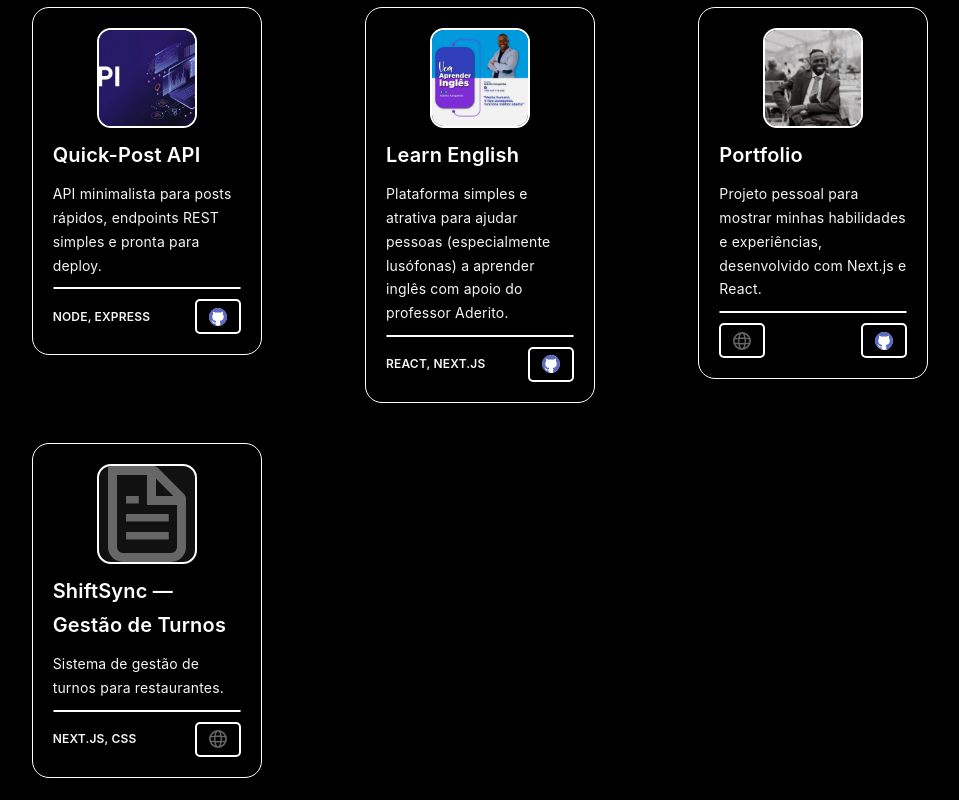
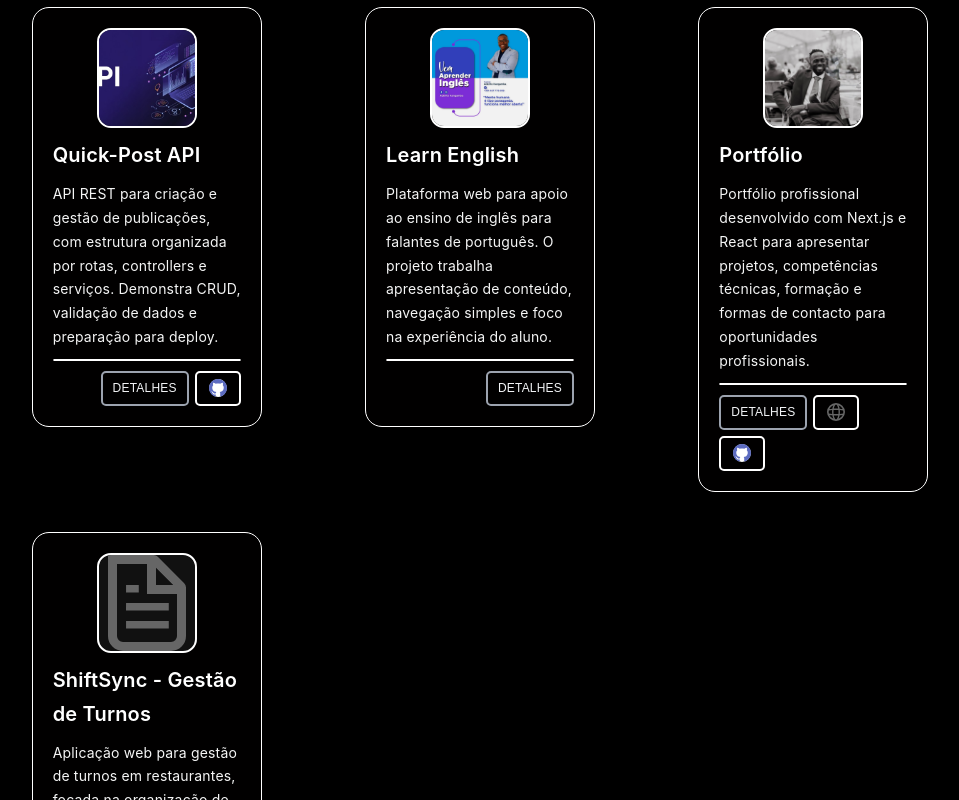
Before and after one commit to Iosaldo/Portifolio-Back-End-Iasaldo-, a Next.js app in the folder frontend/: page / in a window 1280 px wide. Shown: the part 1220-2020 px from the top of the page, without its empty margins (160-1119 px from the left). Built offline with nearby package versions, Linux system fonts and the light colour scheme.

Commit message:
Update dashboard header and project card footer layout

```diff
--- a/frontend/src/app/globals.css
+++ b/frontend/src/app/globals.css
@@ -776,25 +776,18 @@ body {
 }
 
 .project-card-footer {
-  display: flex;
-  flex-direction: row;
-  justify-content: space-between;
+  display: inline-flex;
   align-items: center;
   margin-top: auto;
+  margin-left: auto;
+  gap: 6px;
 }
 
-.project-card-price {
-  font-size: 12px;
-  font-weight: 600;
-  color: #f5f5f5;
-  text-transform: uppercase;
-}
-
-.project-card-price span {
-  font-size: 16px;
-  font-weight: 500;
-  color: var(--font-color-sub);
-  margin-right: 6px;
+.project-card-actions {
+  display: inline-flex;
+  align-items: center;
+  gap: 6px;
+  flex-wrap: wrap;
 }
 
 .project-card-btn {
@@ -818,6 +811,44 @@ body {
 
 .project-card-img:hover {
   transform: translateY(-3px);
+}
+
+.project-card-details {
+  overflow: hidden;
+  color: #f5f5f5;
+  font-size: 12px;
+}
+
+.project-card-detail {
+  display: grid;
+  gap: 4px;
+  padding: 8px 0;
+  border-top: 1px solid rgba(255, 255, 255, 0.16);
+}
+
+.project-card-detail:first-child {
+  border-top: 0;
+}
+
+.project-card-detail-label {
+  color: #ffffff;
+  font-size: 0.68rem;
+  font-weight: 700;
+  letter-spacing: 0.04em;
+  text-transform: uppercase;
+}
+
+.project-card-detail p,
+.project-card-detail-list {
+  margin: 0;
+  color: #f5f5f5;
+  line-height: 1.45;
+}
+
+.project-card-detail-list {
+  display: grid;
+  gap: 4px;
+  padding-left: 16px;
 }
 
 /* About Me Section Styles */
--- a/frontend/src/components/dashboard/DashboardHeader.js
+++ b/frontend/src/components/dashboard/DashboardHeader.js
@@ -1,20 +1,17 @@
 "use client";
 
-import Link from "next/link";
-import { useState } from "react";
-import { useProgressStore } from "@/store/useProgressStore";
 import useLanguageStore from "@/store/useLanguageStore";
 import "./DashboardHeader.css";
 
 const TRANSLATIONS = {
   pt: {
-    home: "Home",
+    home: "Início",
     projects: "Projetos",
-    skills: "Habilidades",
-    education: "Educação",
-    certificates: "Certificados",
-    allCertificates: "Ver todos os certificados",
-    about: "Sobre Mim",
+    skills: "Competências",
+    education: "Formação",
+    certificates: "Certificações",
+    allCertificates: "Todos os certificados",
+    about: "Sobre",
   },
   en: {
     home: "Home",
@@ -28,10 +25,7 @@ const TRANSLATIONS = {
 };
 
 export default function DashboardHeader() {
-  const { progress } = useProgressStore();
   const { language, setLanguage } = useLanguageStore();
-  const [showEducationMenu, setShowEducationMenu] = useState(false);
-  const locked = progress < 100;
   const t = TRANSLATIONS[language];
 
   return (
@@ -41,31 +35,9 @@ export default function DashboardHeader() {
         <button onClick={() => scrollToSection("projectos")}>
           {t.projects}
         </button>
-        <button onClick={() => scrollToSection("learning-focus")}>
-          {t.skills}
-        </button>
-        <div
-          className="nav-dropdown"
-          onMouseEnter={() => setShowEducationMenu(true)}
-          onMouseLeave={() => setShowEducationMenu(false)}
-        >
-          <button onClick={() => scrollToSection("education")}>
-            {t.education} ▾
-          </button>
-          {showEducationMenu && (
-            <div className="dropdown-menu">
-              <button onClick={() => scrollToSection("education")}>
-                {t.education}
-              </button>
-              <button onClick={() => scrollToSection("certificates")}>
-                {t.certificates}
-              </button>
-              <Link href="/certificados" className="dropdown-link">
-                {t.allCertificates}
-              </Link>
-            </div>
-          )}
-        </div>
+        <button onClick={() => scrollToSection("learning-focus")}>{t.skills}</button>
+        <button onClick={() => scrollToSection("education")}>{t.education}</button>
+        <button onClick={() => scrollToSection("certificates")}>{t.certificates}</button>
         <button onClick={() => scrollToSection("about")}>{t.about}</button>
       </nav>
 
--- a/frontend/src/components/dashboard/Projects.js
+++ b/frontend/src/components/dashboard/Projects.js
@@ -1,35 +1,157 @@
 "use client";
-import { gsap } from "gsap";
+
+import AnimatedContent from "@/components/AnimatedContent";
+import AnimatedText from "@/components/AnimatedText";
+import useLanguageStore from "@/store/useLanguageStore";
+import { AnimatePresence, motion } from "framer-motion";
 import Image from "next/image";
-import useLanguageStore from "@/store/useLanguageStore";
-import AnimatedText from "@/components/AnimatedText";
-import AnimatedContent from "@/components/AnimatedContent";
+import { useState } from "react";
 import "../../app/home.css";
 
 const TRANSLATIONS = {
   pt: {
     title: "Projetos",
+    detailsLabel: "Detalhes",
+    hideDetailsLabel: "Ocultar",
+    stackLabel: "Stack usada",
+    roleLabel: "Meu papel",
+    featuresLabel: "Funcionalidades",
+    statusLabel: "Estado",
     quickPostDescription:
-      "API minimalista para posts rápidos, endpoints REST simples e pronta para deploy.",
+      "API REST para criação e gestão de publicações, com estrutura organizada por rotas, controllers e serviços. Demonstra CRUD, validação de dados e preparação para deploy.",
+    quickPostDetails: {
+      role: "Planeamento da API, criação das rotas, validação e estrutura do backend.",
+      status:
+        "Projeto funcional, pronto para evoluir com autenticação, testes e documentação pública.",
+      features: [
+        "Endpoints REST organizados",
+        "CRUD de publicações",
+        "Validação de dados",
+        "Estrutura preparada para deploy",
+      ],
+    },
     aderitoDescription:
-      "Plataforma simples e atrativa para ajudar pessoas (especialmente lusófonas) a aprender inglês com apoio do professor Aderito.",
-    certificatesDescription:
-      "Sistema de gestão de turnos para restaurantes.",
+      "Plataforma web para apoio ao ensino de inglês para falantes de português. O projeto trabalha apresentação de conteúdo, navegação simples e foco na experiência do aluno.",
+    aderitoDetails: {
+      role: "Construção da interface, organização das secções e adaptação da experiência para alunos.",
+      status: "Interface publicada como projeto de apresentação.",
+      features: [
+        "Página responsiva",
+        "Conteúdo organizado por secções",
+        "Navegação simples",
+        "Foco em apresentação educacional",
+      ],
+    },
+    portfolioTitle: "Portfólio",
+    portfolioDescription:
+      "Portfólio profissional desenvolvido com Next.js e React para apresentar projetos, competências técnicas, formação e formas de contacto para oportunidades profissionais.",
+    portfolioDetails: {
+      role: "Desenvolvimento completo do frontend, organização dos dados e otimização da apresentação profissional.",
+      status: "Projeto ativo e em melhoria contínua.",
+      features: [
+        "Interface bilingue",
+        "Secções de projetos, competências e formação",
+        "SEO básico configurado",
+        "Componentes reutilizáveis",
+      ],
+    },
+    shiftSyncTitle: "ShiftSync - Gestão de Turnos",
+    shiftSyncDescription:
+      "Aplicação web para gestão de turnos em restaurantes, focada na organização de escalas, equipas e operações diárias.",
+    shiftSyncDetails: {
+      role: "Criação da interface e organização das principais telas de gestão.",
+      status: "Protótipo funcional publicado.",
+      features: [
+        "Gestão visual de turnos",
+        "Organização de equipas",
+        "Fluxo pensado para restaurantes",
+        "Deploy na Vercel",
+      ],
+    },
+    githubLabel: "Abrir repositório no GitHub",
+    websiteLabel: "Abrir projeto online",
   },
   en: {
     title: "Projects",
+    detailsLabel: "Details",
+    hideDetailsLabel: "Hide",
+    stackLabel: "Stack used",
+    roleLabel: "My role",
+    featuresLabel: "Features",
+    statusLabel: "Status",
     quickPostDescription:
-      "Minimalist API for quick posts, simple REST endpoints and ready for deployment.",
+      "REST API for creating and managing posts, structured by routes, controllers and services. It demonstrates CRUD, data validation and deployment readiness.",
+    quickPostDetails: {
+      role: "API planning, route creation, validation and backend structure.",
+      status:
+        "Functional project, ready to evolve with authentication, tests and public documentation.",
+      features: [
+        "Organized REST endpoints",
+        "Post CRUD",
+        "Data validation",
+        "Deployment-ready structure",
+      ],
+    },
     aderitoDescription:
-      "Simple and attractive platform to help people (especially Portuguese speakers) learn English with support from teacher Aderito.",
-    certificatesDescription:
-      "Shift management system for restaurants.",
+      "Web platform designed to support English learning for Portuguese speakers. The project focuses on content presentation, simple navigation and a student-centered experience.",
+    aderitoDetails: {
+      role: "Interface development, section organization and experience adaptation for students.",
+      status: "Published as a presentation project.",
+      features: [
+        "Responsive page",
+        "Content organized by sections",
+        "Simple navigation",
+        "Educational presentation focus",
+      ],
     },
+    portfolioTitle: "Portfolio",
+    portfolioDescription:
+      "Professional portfolio built with Next.js and React to present projects, technical skills, education and contact channels for professional opportunities.",
+    portfolioDetails: {
+      role: "Full frontend development, content organization and professional presentation improvements.",
+      status: "Active project under continuous improvement.",
+      features: [
+        "Bilingual interface",
+        "Projects, skills and education sections",
+        "Basic SEO configured",
+        "Reusable components",
+      ],
+    },
+    shiftSyncTitle: "ShiftSync - Shift Management",
+    shiftSyncDescription:
+      "Web application for restaurant shift management, focused on organizing schedules, teams and daily operations.",
+    shiftSyncDetails: {
+      role: "Interface creation and organization of the main management screens.",
+      status: "Functional prototype published.",
+      features: [
+        "Visual shift management",
+        "Team organization",
+        "Workflow designed for restaurants",
+        "Vercel deployment",
+      ],
+    },
+    githubLabel: "Open GitHub repository",
+    websiteLabel: "Open live project",
+  },
+};
+
+const IMAGE_SIZES = "(max-width: 480px) 100vw, (max-width: 900px) 220px, 100px";
+const CARD_MOTION = {
+  rest: { y: 0, scale: 1 },
+  hover: { y: -8, scale: 1.03 },
+  tap: { scale: 0.98 },
+};
+const CARD_TRANSITION = { type: "spring", stiffness: 260, damping: 24 };
+const DETAILS_MOTION = {
+  closed: { height: 0, opacity: 0, y: -8 },
+  open: { height: "auto", opacity: 1, y: 0 },
 };
 
 export default function Projects() {
   const { language } = useLanguageStore();
+  const [openProjectId, setOpenProjectId] = useState(null);
   const t = TRANSLATIONS[language];
+  const projects = getProjects(t);
 
   return (
     <section id="projectos" className="section">
@@ -41,204 +163,206 @@ export default function Projects() {
           duration={1}
         >
           <div className="projectos-left">
-            <AnimatedText text={t.title} className="" as="h3" />
+            <AnimatedText text={t.title} as="h3" />
           </div>
         </AnimatedContent>
+
         <div className="projectos-right">
           <div className="projectos-grid">
+            {projects.map((project, index) => (
               <AnimatedContent
-              delay={0.3}
+                key={project.id}
+                delay={0.3 + index * 0.3}
                 distance={100}
                 duration={0.6}
                 direction="horizontal"
               >
-              <div className="project-card-modern">
+                <motion.article
+                  className="project-card-modern"
+                  layout
+                  variants={CARD_MOTION}
+                  initial="rest"
+                  whileHover="hover"
+                  whileTap="tap"
+                  transition={CARD_TRANSITION}
+                >
                   <div className="project-card-img">
                     <Image
-                    src="/API.jpg"
-                    alt="Quick-Post API"
+                      src={project.image}
+                      alt={project.imageAlt}
                       width={400}
                       height={300}
+                      sizes={IMAGE_SIZES}
                       style={{ objectFit: "cover" }}
                     />
                   </div>
-                <div className="project-card-title">Quick-Post API</div>
+
+                  <div className="project-card-title">{project.title}</div>
                   <div className="project-card-subtitle">
-                  {t.quickPostDescription}
+                    {project.description}
                   </div>
+
+                  <AnimatePresence initial={false}>
+                    {openProjectId === project.id && (
+                      <motion.div
+                        layout
+                        id={`project-details-${project.id}`}
+                        className="project-card-details"
+                        initial="closed"
+                        animate="open"
+                        exit="closed"
+                        variants={DETAILS_MOTION}
+                        transition={CARD_TRANSITION}
+                      >
+                        <ProjectDetail label={t.stackLabel}>
+                          {project.stack}
+                        </ProjectDetail>
+                        <ProjectDetail label={t.roleLabel}>
+                          {project.details.role}
+                        </ProjectDetail>
+                        <ProjectDetail label={t.statusLabel}>
+                          {project.details.status}
+                        </ProjectDetail>
+                        <div className="project-card-detail">
+                          <span className="project-card-detail-label">
+                            {t.featuresLabel}
+                          </span>
+                          <ul className="project-card-detail-list">
+                            {project.details.features.map((feature) => (
+                              <li key={feature}>{feature}</li>
+                            ))}
+                          </ul>
+                        </div>
+                      </motion.div>
+                    )}
+                  </AnimatePresence>
+
                   <hr className="project-card-divider" />
+
                   <div className="project-card-footer">
-                  <div className="project-card-price">Node, Express</div>
-                  <div
-                    style={{
-                      display: "flex",
-                      gap: "0.4rem",
-                      alignItems: "center",
+                    <div className="project-card-actions">
+                      <motion.button
+                        type="button"
+                        className="project-card-btn more-cert"
+                        aria-expanded={openProjectId === project.id}
+                        aria-controls={`project-details-${project.id}`}
+                        whileTap={{ scale: 0.94 }}
+                        onClick={() => {
+                          setOpenProjectId((current) =>
+                            current === project.id ? null : project.id,
+                          );
                         }}
                       >
-                    <a
+                        {openProjectId === project.id
+                          ? t.hideDetailsLabel
+                          : t.detailsLabel}
+                      </motion.button>
+                      {project.links.map((link) => (
+                        <motion.a
+                          key={link.href}
                           className="project-card-btn"
-                      aria-label="Ver Quick-Post API no GitHub"
-                      href="https://github.com/Iosaldo/Quick-Post-API.git"
+                          aria-label={link.label}
+                          href={link.href}
                           target="_blank"
                           rel="noreferrer"
+                          whileHover={{ y: -2 }}
+                          whileTap={{ scale: 0.94 }}
                         >
                           <Image
-                        src="/github-icon-2.svg"
-                        alt="GitHub"
+                            src={link.icon}
+                            alt=""
                             width={18}
                             height={18}
+                            loading="lazy"
                             style={{ objectFit: "contain" }}
                           />
-                    </a>
+                        </motion.a>
+                      ))}
                     </div>
                   </div>
-              </div>
+                </motion.article>
               </AnimatedContent>
-
-            <AnimatedContent
-              delay={0.6}
-              distance={100}
-              duration={0.6}
-              direction="horizontal"
-            >
-              <div className="project-card-modern">
-                <div className="project-card-img">
-                  <Image
-                    src="/aderito-projecto.jpg"
-                    alt="Aderito Project"
-                    width={400}
-                    height={300}
-                    style={{ objectFit: "cover" }}
-                  />
-                </div>
-                <div className="project-card-title">Learn English</div>
-                <div className="project-card-subtitle">
-                  {t.aderitoDescription}
-                </div>
-                <hr className="project-card-divider" />
-                <div className="project-card-footer">
-                  <div className="project-card-price">React, Next.js</div>
-                  <a
-                    className="project-card-btn"
-                    aria-label="Ver Quick-Post API no GitHub"
-                    href=""
-                    target="_blank"
-                    rel="noreferrer"
-                  >
-                    <Image
-                      src="/github-icon-2.svg"
-                      alt="GitHub"
-                      width={18}
-                      height={18}
-                      style={{ objectFit: "contain" }}
-                    />
-                  </a>
-                </div>
-              </div>
-            </AnimatedContent>
-
-            <AnimatedContent
-              delay={0.9}
-              distance={100}
-              duration={0.6}
-              direction="horizontal"
-            >
-              <div className="project-card-modern">
-                <div className="project-card-img">
-                  <Image
-                    src="/avatar.jpg"
-                    alt="Portfolio"
-                    width={400}
-                    height={300}
-                    style={{ objectFit: "cover" }}
-                  />
-                </div>
-                <div className="project-card-title">Portfolio</div>
-                <div className="project-card-subtitle">
-                  Projeto pessoal para mostrar minhas habilidades e
-                  experiências, desenvolvido com Next.js e React.
-                </div>
-                <hr className="project-card-divider" />
-                <div className="project-card-footer">
-                  <a
-                    className="project-card-btn"
-                    aria-label="Ver Portfolio no website"
-                    href="https://portifolio-iyosaldo.vercel.app/"
-                    target="_blank"
-                    rel="noreferrer"
-                  >
-                    <Image
-                      src="/globe.svg"
-                      alt="Website"
-                      width={18}
-                      height={18}
-                      style={{ objectFit: "contain" }}
-                    />
-                  </a>
-                  <a
-                    className="project-card-btn"
-                    aria-label="Ver Portfolio Backend no GitHub"
-                    href="https://github.com/Iosaldo/Portifolio-Back-End-Iasaldo-"
-                    target="_blank"
-                    rel="noreferrer"
-                  >
-                    <Image
-                      src="/github-icon-2.svg"
-                      alt="GitHub"
-                      width={18}
-                      height={18}
-                      style={{ objectFit: "contain" }}
-                    />
-                  </a>
-                </div>
-              </div>
-            </AnimatedContent>
-
-            <AnimatedContent
-              delay={1.2}
-              distance={100}
-              duration={0.6}
-              direction="horizontal"
-            >
-              <div className="project-card-modern">
-                <div className="project-card-img">
-                  <Image
-                    src="/file.svg"
-                    alt="Certificates"
-                    width={400}
-                    height={300}
-                    style={{ objectFit: "cover" }}
-                  />
-                </div>
-                <div className="project-card-title">ShiftSync —Gestão de Turnos</div>
-                <div className="project-card-subtitle">
-                  {t.certificatesDescription}
-                </div>
-                <hr className="project-card-divider" />
-                <div className="project-card-footer">
-                  <div className="project-card-price">Next.js, CSS</div>
-                  <a
-                    className="project-card-btn"
-                    aria-label="Ver Certificados"
-                    href="/certificados"
-                    target="_blank"
-                    rel="noreferrer"
-                  >
-                    <Image
-                      src="/globe.svg"
-                      alt="Website"
-                      width={18}
-                      height={18}
-                      style={{ objectFit: "contain" }}
-                    />
-                  </a>
-                </div>
-              </div>
-            </AnimatedContent>
+            ))}
           </div>
         </div>
       </div>
     </section>
   );
 }
+
+function ProjectDetail({ label, children }) {
+  return (
+    <div className="project-card-detail">
+      <span className="project-card-detail-label">{label}</span>
+      <p>{children}</p>
+    </div>
+  );
+}
+
+function getProjects(t) {
+  return [
+    {
+      id: "quick-post-api",
+      title: "Quick-Post API",
+      description: t.quickPostDescription,
+      stack: "Node.js, Express, REST",
+      details: t.quickPostDetails,
+      image: "/API.jpg",
+      imageAlt: "Quick-Post API",
+      links: [
+        {
+          href: "https://github.com/Iosaldo/Quick-Post-API.git",
+          icon: "/github-icon-2.svg",
+          label: t.githubLabel,
+        },
+      ],
+    },
+    {
+      id: "learn-english",
+      title: "Learn English",
+      description: t.aderitoDescription,
+      stack: "React, Next.js, UI",
+      details: t.aderitoDetails,
+      image: "/aderito-projecto.jpg",
+      imageAlt: "Aderito Project",
+      links: [],
+    },
+    {
+      id: "portfolio",
+      title: t.portfolioTitle,
+      description: t.portfolioDescription,
+      stack: "Next.js, React",
+      details: t.portfolioDetails,
+      image: "/avatar.jpg",
+      imageAlt: t.portfolioTitle,
+      links: [
+        {
+          href: "https://portifolio-iyosaldo.vercel.app/",
+          icon: "/globe.svg",
+          label: t.websiteLabel,
+        },
+        {
+          href: "https://github.com/Iosaldo/Portifolio-Back-End-Iasaldo-",
+          icon: "/github-icon-2.svg",
+          label: t.githubLabel,
+        },
+      ],
+    },
+    {
+      id: "shift-sync",
+      title: t.shiftSyncTitle,
+      description: t.shiftSyncDescription,
+      stack: "Next.js, CSS",
+      details: t.shiftSyncDetails,
+      image: "/file.svg",
+      imageAlt: t.shiftSyncTitle,
+      links: [
+        {
+          href: "https://gestao-de-turnos.vercel.app",
+          icon: "/globe.svg",
+          label: t.websiteLabel,
+        },
+      ],
+    },
+  ];
+}
```
Also changed, not shown: 1 other file (tests, documents, lock files or other folders). Lines whose indentation alone changed are shown as unchanged.
